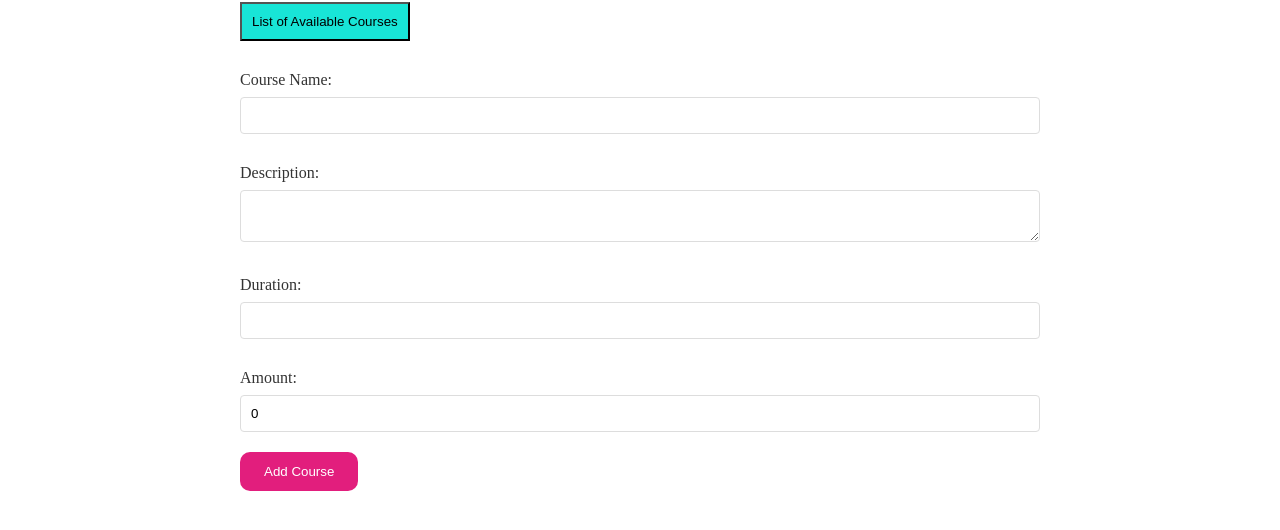
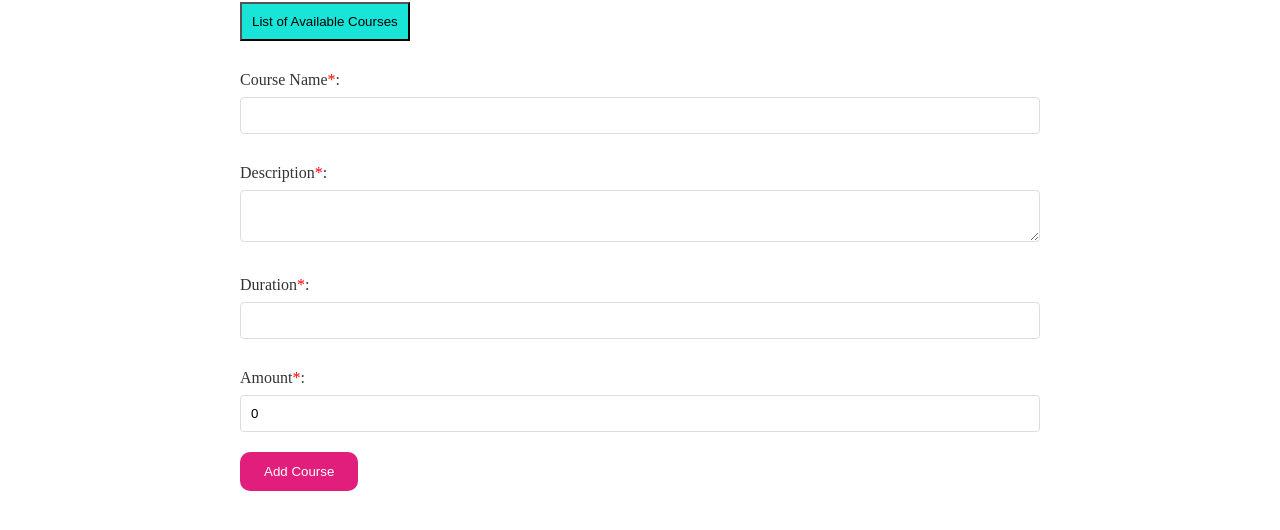
Before and after one commit to Jananipriya18/Neowise_repository_2, an Angular app in the folder British/angularapp/: page /course in a window 1280 px wide. Shown: the part 180-710 px from the top of the page. Built offline with nearby package versions, Linux system fonts and the light colour scheme; sample sign-in values are in the browser's storage.

Commit message:
Auto-save-commit-24/02/2024--05:02:40

```diff
--- a/British/angularapp/src/app/components/add-course/add-course.component.css
+++ b/British/angularapp/src/app/components/add-course/add-course.component.css
@@ -88,5 +88,14 @@ h2 {
   padding:10px;
   background-color: rgb(24, 229, 215);
 
+}
 
+.add-course-container .form-group .asterisk {
+  color: red;
 }
+
+.add-course-container .form-group .error-message {
+  color: red;
+  font-size: 12px;
+  margin-top: 4px;
+}
--- a/British/angularapp/src/app/components/add-course/add-course.component.html
+++ b/British/angularapp/src/app/components/add-course/add-course.component.html
@@ -1,4 +1,4 @@
- <div class="add-course-container">
+ <!-- <div class="add-course-container">
   <h2>Add Course</h2>
   <button id="list-courses" type="button" (click)="navigateToAdminCourseList()">List of Available Courses</button>
 
@@ -55,4 +55,64 @@
       </li>
     </ul>
   </div>
+</div> -->
+
+
+<div class="add-course-container">
+  <h2>Add Course</h2>
+  <button id="list-courses" type="button" (click)="navigateToAdminCourseList()">List of Available Courses</button>
+
+  <form [formGroup]="newCourseForm" *ngIf="isNewCourse" (ngSubmit)="addCourse()">
+    <div class="form-group">
+      <label for="courseName">Course Name<span class="asterisk">*</span>:</label>
+      <input type="text" id="courseName" formControlName="courseName">
+      <div *ngIf="newCourseForm.get('courseName').hasError('required') && newCourseForm.get('courseName').touched">
+        Course Name is required.
+      </div>
+    </div>
+
+    <div class="form-group">
+      <label for="description">Description<span class="asterisk">*</span>:</label>
+      <textarea id="description" formControlName="description"></textarea>
+      <div *ngIf="newCourseForm.get('description').hasError('required') && newCourseForm.get('description').touched">
+        Description is required.
+      </div>
+    </div>
+
+    <div class="form-group">
+      <label for="duration">Duration<span class="asterisk">*</span>:</label>
+      <input type="text" id="duration" formControlName="duration">
+      <div *ngIf="newCourseForm.get('duration').hasError('required') && newCourseForm.get('duration').touched">
+        Duration is required.
+      </div>
+    </div>
+
+    <div class="form-group">
+      <label for="amount">Amount<span class="asterisk">*</span>:</label>
+      <input type="number" id="amount" formControlName="amount">
+      <div *ngIf="newCourseForm.get('amount').hasError('required') && newCourseForm.get('amount').touched">
+        Amount is required.
+      </div>
+      <div *ngIf="newCourseForm.get('amount').hasError('min') && newCourseForm.get('amount').touched">
+        Amount must be greater than or equal to 0.
+      </div>
+    </div>
+
+    <div class="button-group">
+      <button type="submit" *ngIf="isNewCourse">Add Course</button>
+      <button type="button" *ngIf="!isNewCourse" (click)="updateCourse()">Update Course</button>
+    </div>
+  </form>
+
+  <div *ngIf="!isNewCourse" class="additional-buttons">
+    <button type="button" (click)="deleteCourse()">Delete Course</button>
+    <button type="button" (click)="viewCourseDetails()">View Course</button>
+
+    <h3>Fetched Courses</h3>
+    <ul>
+      <li *ngFor="let course of courses">
+        {{ course.courseName }} - {{ course.description }}
+      </li>
+    </ul>
+  </div>
 </div>
--- a/British/angularapp/src/app/components/registration/registration.component.html
+++ b/British/angularapp/src/app/components/registration/registration.component.html
@@ -59,7 +59,6 @@
 
       <button type="submit" [disabled]="registrationForm.invalid || password !== confirmPassword">Register</button>
     </form>
-  <!-- <p class="login-link"><a href="/login">Register</a></p> -->
 
   </div>
 
```
